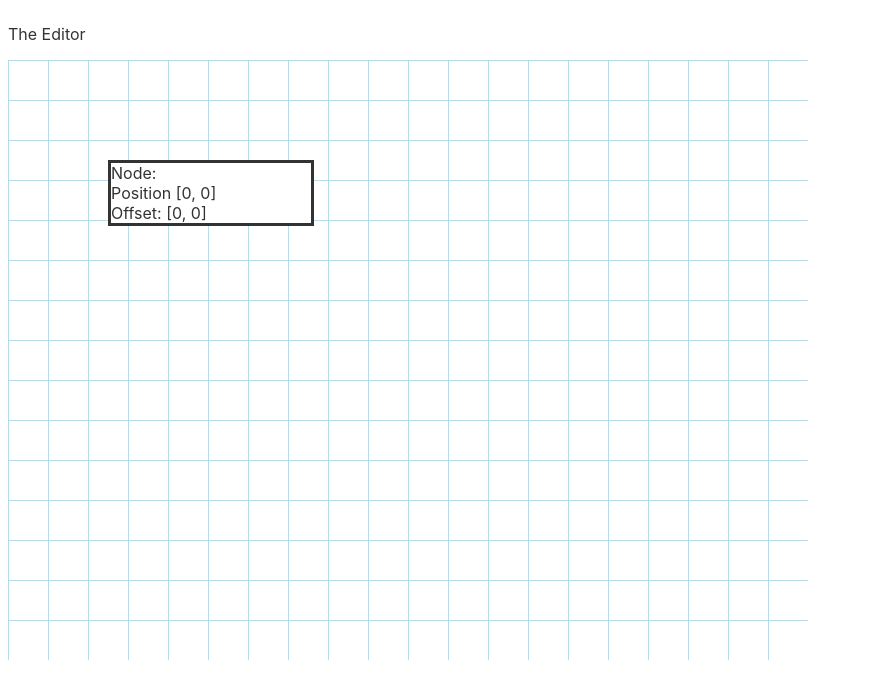
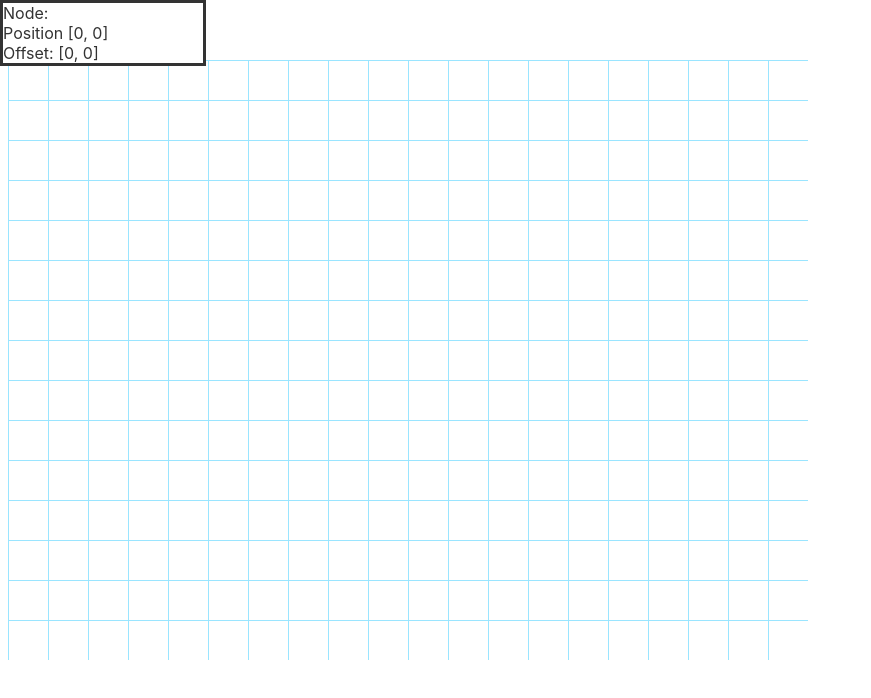
Before and after one commit to DefinitelyMaybe/bewerk, a Svelte app: page / in a window 1280 px wide. Shown: the top 698 px of the page, without its empty margins (0-871 px from the left). Built offline with nearby package versions, Linux system fonts and the light colour scheme.

Commit message:
nodes are now moveable within the editor.

```diff
--- a/src/editor.svelte
+++ b/src/editor.svelte
@@ -6,7 +6,12 @@
 
 	function handleDrop (event) {
 		event.preventDefault()
-		console.log("dropped!")
+		// the dataTransfered is the what got dropped
+		let id = event.dataTransfer.getData("text/plain")
+
+		// now we need to tell that element that it was a valid drop
+		// set one of its attributes
+		document.getElementById(id).setAttribute("dropped", true)
 	}
 </script>
 
--- a/src/node.svelte
+++ b/src/node.svelte
@@ -1,40 +1,54 @@
 <script>
-	let position = { x: 0, y: 0 };
-	let offSet = {x:0, y:0}
+	let id = 0
+
+	let x = 0
+	let y = 0
+	let xOffSet = 0
+	let yOffSet = 0
 
 	function handleDragStart(event) {
 		//calc offset
-		console.log(event.currentTarget.style)
+		xOffSet = event.offsetX
+		yOffSet = event.offsetY
 		event.dataTransfer.dropEffect = "move";
 		event.currentTarget.style.border = "dashed"
-		event.dataTransfer.setData("text/plain", event.target.id)
+		event.dataTransfer.setData("text/plain", event.target.id); //event.target.outerHTML
 		//const img = new Image();
 		//img.src = 'example.png'
-		//event.dataTransfer.setDragImage(img, xOffset, yOffset)
+		//event.dataTransfer.setDragImage(img, xOffSet, yOffSet)
 	}
 
 	function handleDragEnd(event) {
-		// calc end position if valid?
-		position.x = event.clientX;
-		position.y = event.clientY;
+		// what should happen regardless of whether the drag was successful
 		event.target.style.border = "solid"
+
+		// this should only happen if the node was dropped in the editor
+		let el = document.getElementById(id)
+
+		if (el.hasAttribute("dropped")) {
+			x = event.clientX - xOffSet;
+			y = event.clientY - yOffSet;
+			el.removeAttribute("dropped")
+		}
 	}
 </script>
 
 <style>
 	div {
 		/*top: {@javascript m.x}*/
-		position: relative;
-		top: 100px;
-		left: 100px;
+		position: absolute;
 		width: 200px;
 		border: solid;
 		background-color: white;
 	}
 </style>
 
-<div on:dragstart={handleDragStart} on:dragend={handleDragEnd} draggable="true">
+<div on:dragstart={handleDragStart}
+		 on:dragend={handleDragEnd}
+		 id={id}
+		 style="top: {y}px; left: {x}px"
+		 draggable="true">
 	Node:<br>
-	Position [{position.x}, {position.y}]<br>
-	Offset: [{offSet.x}, {offSet.y}]<br>
+	Position [{x}, {y}]<br>
+	Offset: [{xOffSet}, {yOffSet}]<br>
 </div>
```
